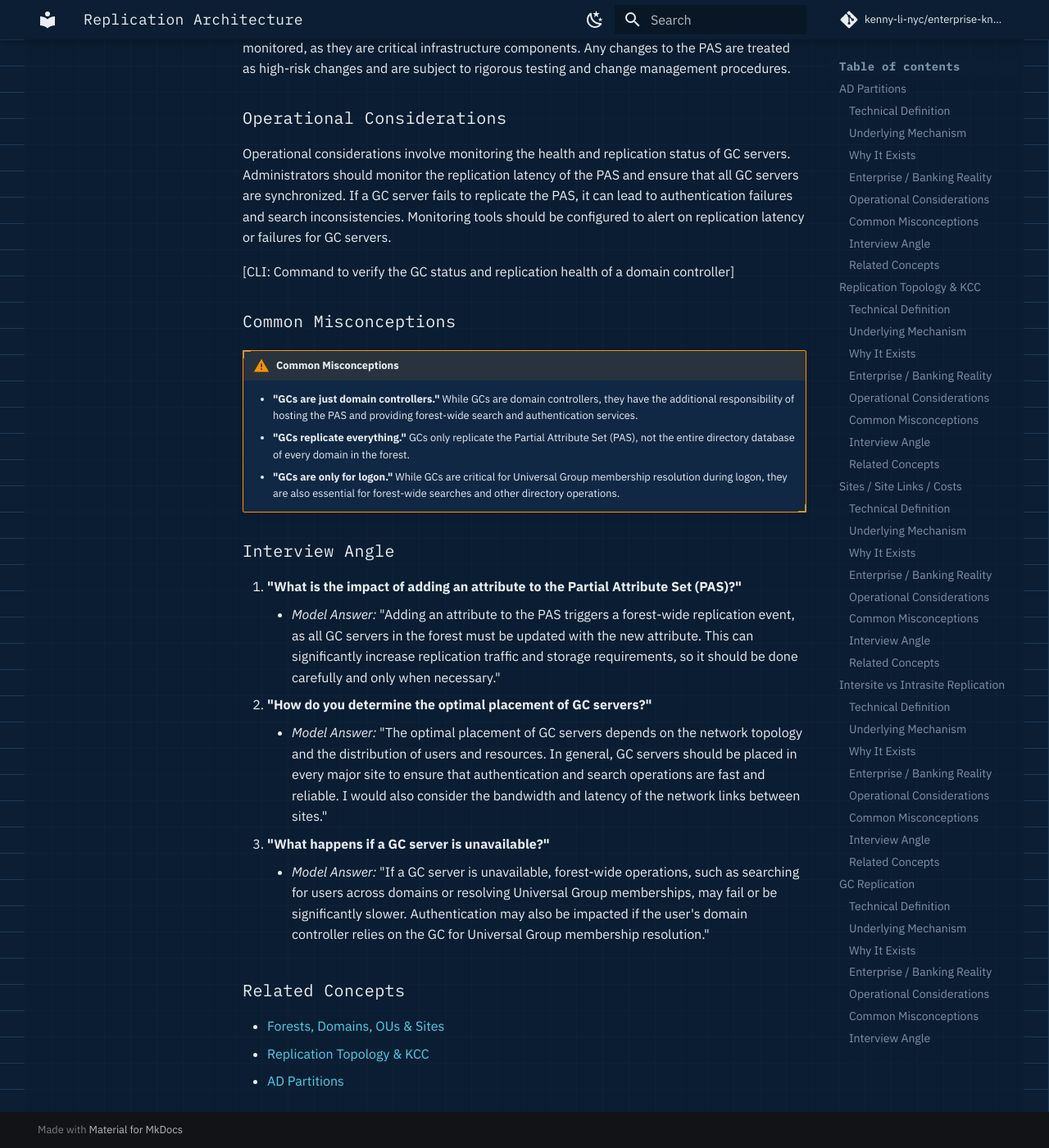
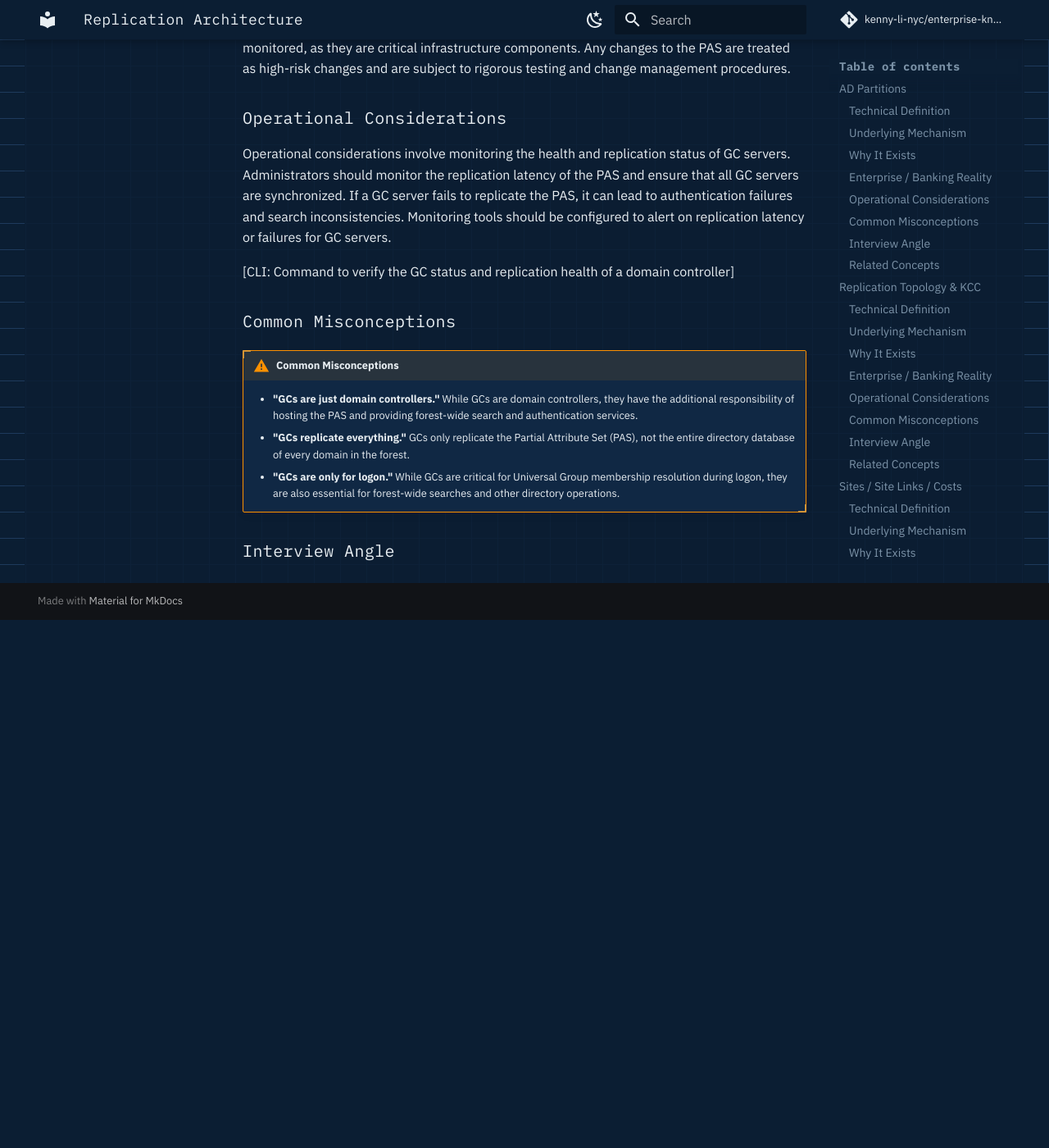
Before and after one commit to kenny-li-nyc/enterprise-knowledge-base, an MkDocs documentation site: the page built from docs/identity/layer1-directory-trust/replication-architecture.md, in a window 1280 px wide and 1400 px high, scrolled down 11471 px. Shown: the whole window at 82% size. Built offline with MkDocs 1.6.1 and Material for MkDocs 9.7.7, drawn with Linux system fonts in a browser that asks for light colours; comment, search, counter and statistics services are not loaded; after the commit the page ends 12227 px from its top, so only the background shows below that.

Commit message:
docs: remove interview questions from GC replication section
Co-authored-by: aider (gemini/gemini-3.1-flash-lite) <aider@aider.chat>

```diff
--- a/docs/identity/layer1-directory-trust/replication-architecture.md
+++ b/docs/identity/layer1-directory-trust/replication-architecture.md
@@ -203,14 +203,3 @@ Operational considerations involve monitoring the health and replication status
     *   **"GCs are only for logon."** While GCs are critical for Universal Group membership resolution during logon, they are also essential for forest-wide searches and other directory operations.
 
 ### Interview Angle
-1.  **"What is the impact of adding an attribute to the Partial Attribute Set (PAS)?"**
-    *   *Model Answer:* "Adding an attribute to the PAS triggers a forest-wide replication event, as all GC servers in the forest must be updated with the new attribute. This can significantly increase replication traffic and storage requirements, so it should be done carefully and only when necessary."
-2.  **"How do you determine the optimal placement of GC servers?"**
-    *   *Model Answer:* "The optimal placement of GC servers depends on the network topology and the distribution of users and resources. In general, GC servers should be placed in every major site to ensure that authentication and search operations are fast and reliable. I would also consider the bandwidth and latency of the network links between sites."
-3.  **"What happens if a GC server is unavailable?"**
-    *   *Model Answer:* "If a GC server is unavailable, forest-wide operations, such as searching for users across domains or resolving Universal Group memberships, may fail or be significantly slower. Authentication may also be impacted if the user's domain controller relies on the GC for Universal Group membership resolution."
-
-### Related Concepts
-*   [Forests, Domains, OUs & Sites](forests-domains-ous-sites.md#forest)
-*   [Replication Topology & KCC](replication-architecture.md#replication-topology-kcc)
-*   [AD Partitions](replication-architecture.md#ad-partitions)
```
